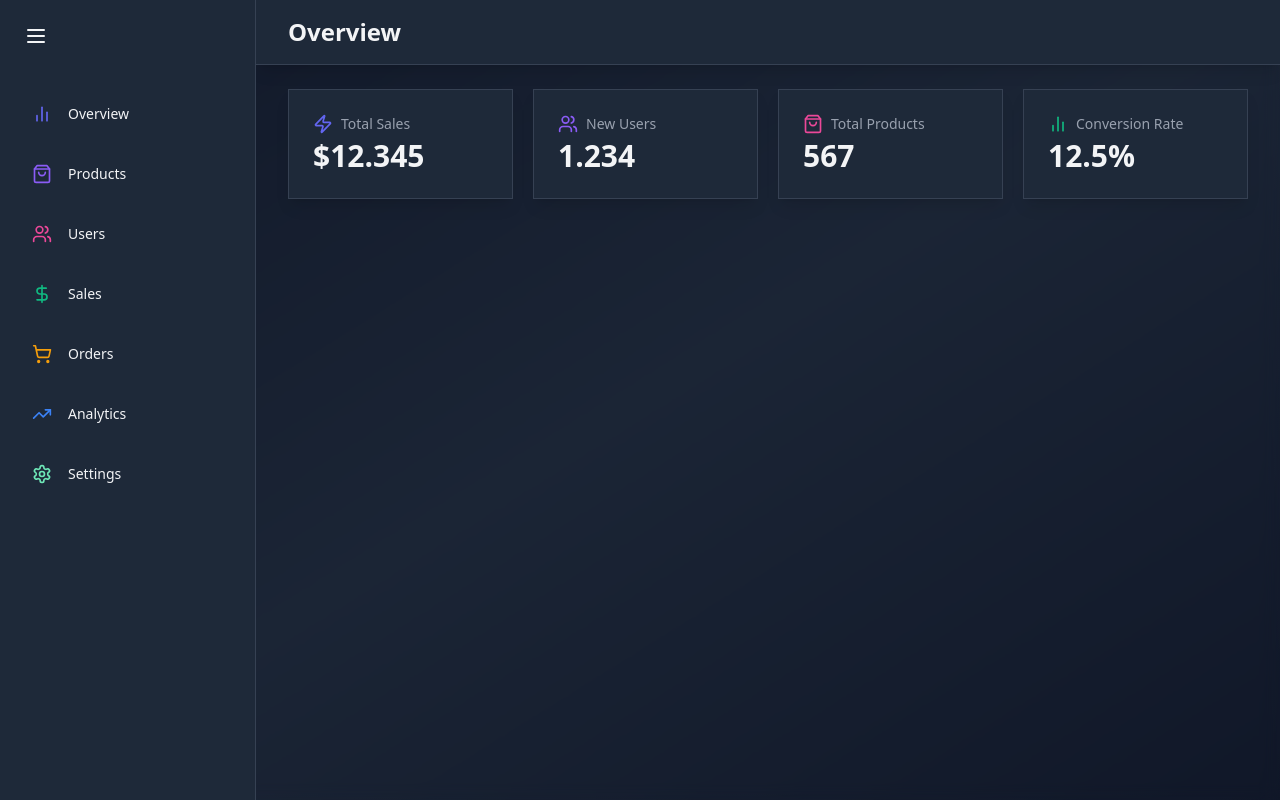
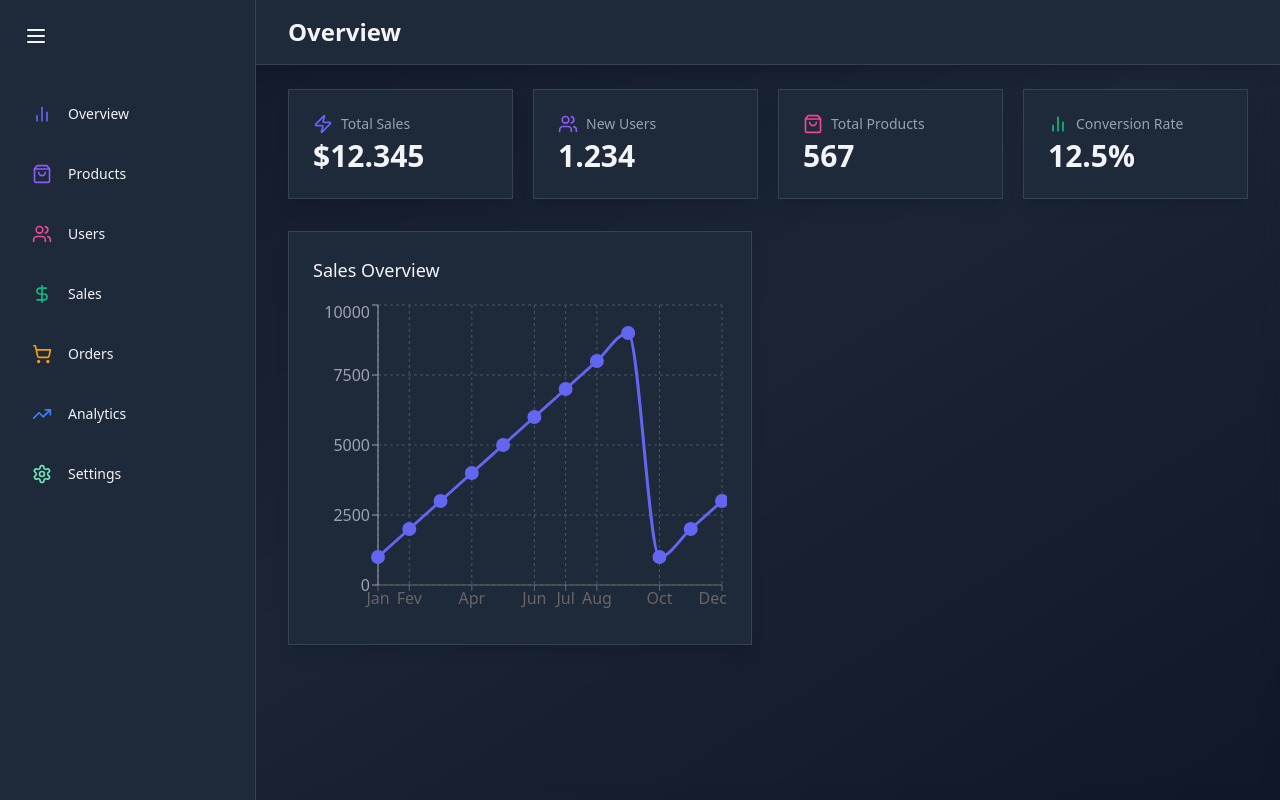
Before and after one commit to diegodevtech/E-commerceDashboard, a React (Vite) app: page / in a window 1280 px wide. Built offline with nearby package versions, Linux system fonts and the light colour scheme.

Commit message:
feat: finishes up Sales Overview chart

```diff
--- /dev/null
+++ b/src/components/overview/SalesOverviewChart.jsx
@@ -0,0 +1,63 @@
+import { motion } from "framer-motion";
+import {
+  LineChart,
+  Line,
+  XAxis,
+  YAxis,
+  CartesianGrid,
+  Tooltip,
+  ResponsiveContainer,
+} from "recharts";
+
+const salesData = [
+  { month: "Jan", sales: 1000 },
+  { month: "Fev", sales: 2000 },
+  { month: "Mar", sales: 3000 },
+  { month: "Apr", sales: 4000 },
+  { month: "May", sales: 5000 },
+  { month: "Jun", sales: 6000 },
+  { month: "Jul", sales: 7000 },
+  { month: "Aug", sales: 8000 },
+  { month: "Sep", sales: 9000 },
+  { month: "Oct", sales: 1000 },
+  { month: "Nov", sales: 2000 },
+  { month: "Dec", sales: 3000 },
+];
+const SalesOverviewChart = () => {
+  return (
+    <motion.div
+      className="bg-gray-800 bg-opacity-50 backdrop-blur-md shadow-lg roundex-xl p-6 border border-gray-700"
+      initial={{ opacity: 0, y: 20 }}
+      animate={{ opacity: 1, y: 0 }}
+      transition={{ duration: 0.2 }}
+    >
+      <h2 className="text-lg font-medium mb-4 text-gray-100">Sales Overview</h2>
+      <div className="h-80">
+        <ResponsiveContainer width={"100%"} height={"100%"}>
+          <LineChart data={salesData}>
+            <CartesianGrid strokeDasharray={"3 3"} stroke="#4b5563" />
+            <XAxis dataKey={"month"} />
+            <YAxis stroke="#9ca3af" />
+            <Tooltip
+              contentStyle={{
+                backgroundColor: "rgba(31,41,55, 0.8)",
+                borderColor: "#4b5563",
+              }}
+              itemStyle={{ color: "#e5e7eb" }}
+            />
+            <Line
+              type={"monotone"}
+              dataKey={"sales"}
+              stroke="#6366f1"
+              strokeWidth={3}
+              dot={{ fill: "#6366f1", strokeWidth: 2, r: 6 }}
+              activeDot={{ r: 8, strokeWidth: 2 }}
+            />
+          </LineChart>
+        </ResponsiveContainer>
+      </div>
+    </motion.div>
+  );
+};
+
+export default SalesOverviewChart;
--- a/src/pages/OverviewPage.jsx
+++ b/src/pages/OverviewPage.jsx
@@ -2,6 +2,7 @@ import Header from "../components/common/Header"
 import { motion } from "framer-motion"
 import StatCard from "../components/common/StatCard"
 import { BarChart2, ShoppingBag, Users, Zap } from "lucide-react"
+import SalesOverviewChart from "../components/overview/SalesOverviewChart"
 
 const OverviewPage = () => {
   return (
@@ -18,6 +19,10 @@ const OverviewPage = () => {
           <StatCard name="Total Products" icon={ShoppingBag} value="567" color="#ec4899"/>
           <StatCard name="Conversion Rate" icon={BarChart2} value="12.5%" color="#10b981"/>
         </motion.div>
+
+        <div className="grid grid-cols-1 lg:grid-cols-2 gap-8">
+          <SalesOverviewChart />
+        </div>
       </main>
     </div>
   )
```
